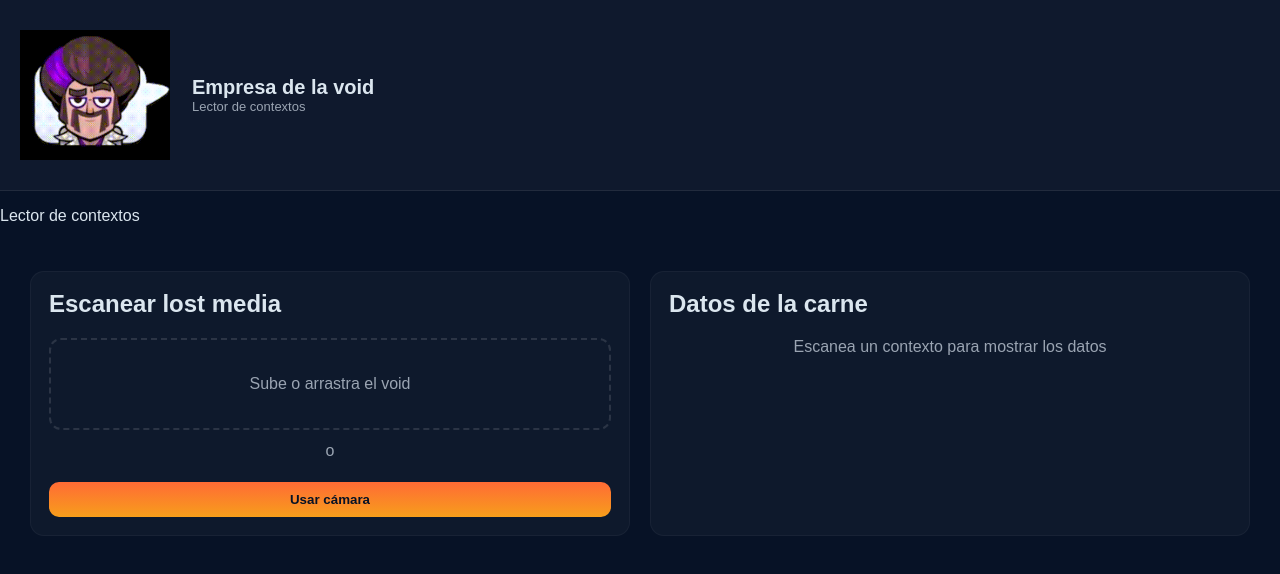
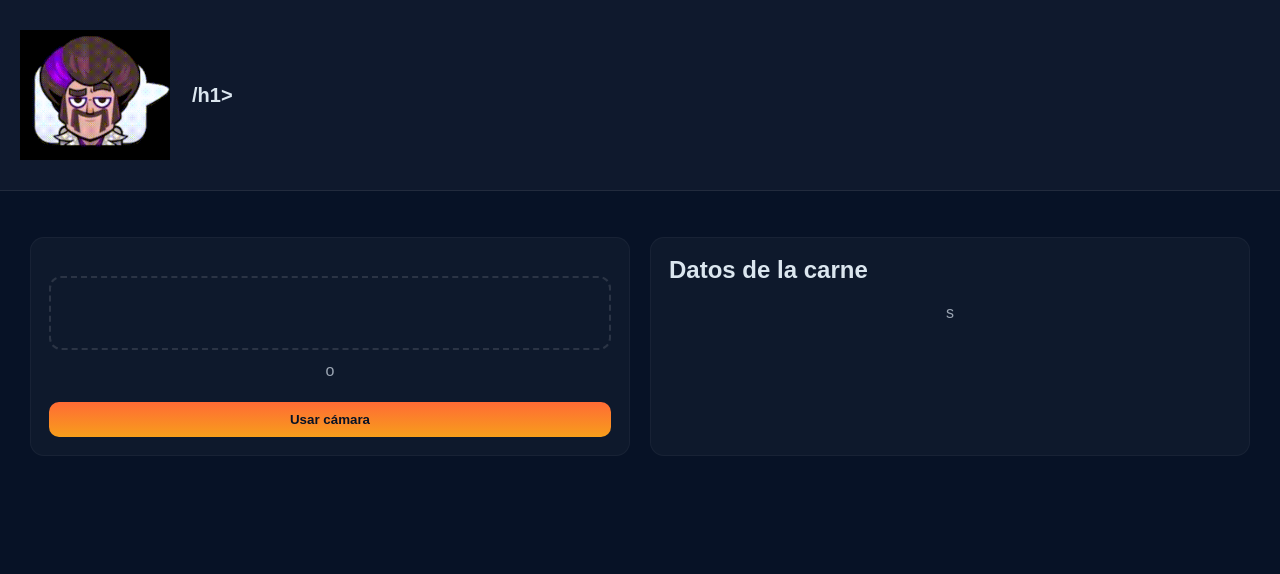
Before and after one commit to monov321/LectorQRcarne, a plain HTML site: page index.html in a window 1280 px wide. Drawn offline with nearby package versions, Linux system fonts and the light colour scheme.

Commit message:
Update index.html

```diff
--- a/index.html
+++ b/index.html
@@ -12,23 +12,23 @@
   <div class="brand">
     <img src="gif.gif" class="logo" alt="logo animado">
     <div>
-      <h1>Empresa de la void</h1>
-      <p class="tag">Lector de contextos</p>
+      <h1>/h1>
+      <p class="tag"></p>
     </div>
   </div>
 </header>
 
-      <p class="tag">Lector de contextos</p>
+      <p class="tag"></p>
     </div>
   </header>
 
   <main class="container">
 
     <section class="card">
-      <h2>Escanear lost media</h2>
+      <h2></h2>
 
       <input id="fileInput" type="file" accept="image/*" hidden />
-      <div class="dropzone" id="dropzone">Sube o arrastra el void</div>
+      <div class="dropzone" id="dropzone"></div>
 
       <div class="or">o</div>
 
@@ -42,7 +42,7 @@
     <section class="card">
       <h2>Datos de la carne</h2>
       <div id="ficha" class="ficha empty">
-        <div class="placeholder">Escanea un contexto para mostrar los datos</div>
+        <div class="placeholder">s</div>
       </div>
     </section>
 
```
